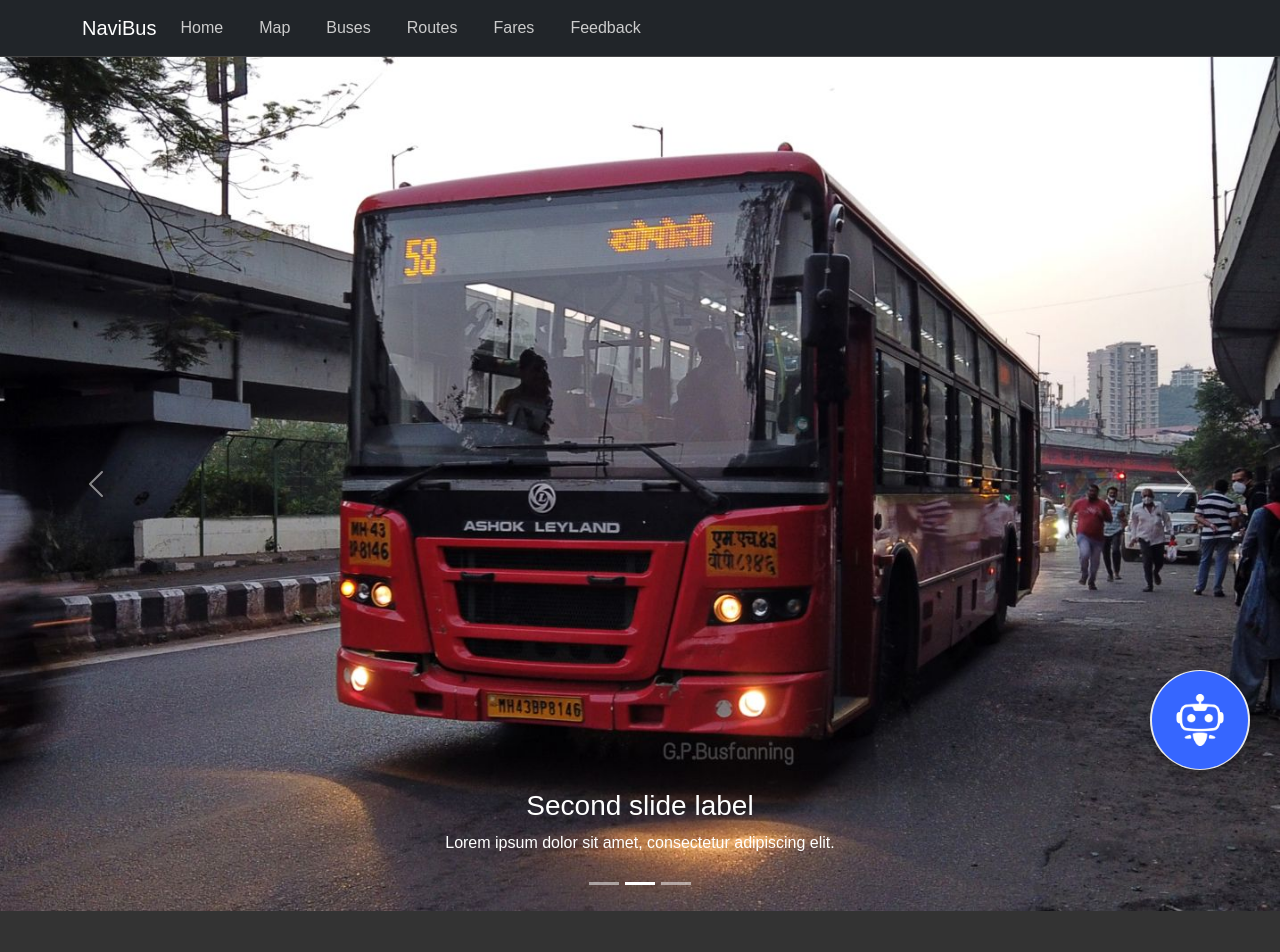
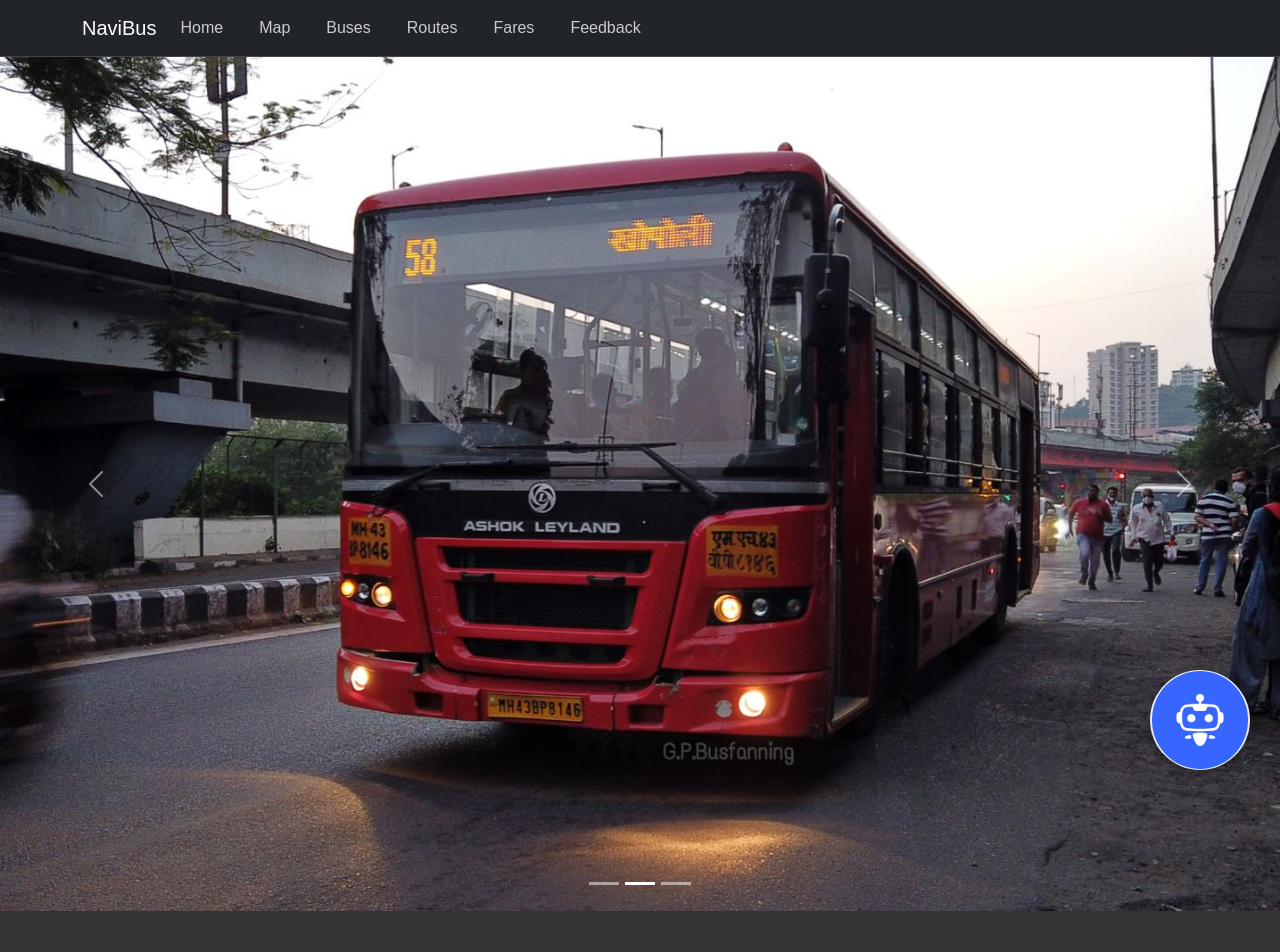
Before and after one commit to AanchalGupta1162/fpwebsite, a React (Create React App) app: page / in a window 1280 px wide. Shown: the top 952 px of the page. Built offline with nearby package versions, Linux system fonts and the light colour scheme.

Commit message:
Removed carousel text

```diff
--- a/src/components/Carousel.js
+++ b/src/components/Carousel.js
@@ -10,8 +10,6 @@
           alt="First slide"
         />
         <Carousel.Caption>
-          <h3>First slide label</h3>
-          <p>Nulla vitae elit libero, a pharetra augue mollis interdum.</p>
         </Carousel.Caption>
       </Carousel.Item>
       <Carousel.Item>
@@ -21,8 +19,6 @@
           alt="Second slide"
         />
         <Carousel.Caption>
-          <h3>Second slide label</h3>
-          <p>Lorem ipsum dolor sit amet, consectetur adipiscing elit.</p>
         </Carousel.Caption>
       </Carousel.Item>
       <Carousel.Item>
@@ -32,8 +28,6 @@
           alt="Third slide"
         />
         <Carousel.Caption>
-          <h3>Third slide label</h3>
-          <p>Praesent commodo cursus magna, vel scelerisque nisl consectetur.</p>
         </Carousel.Caption>
       </Carousel.Item>
     </Carousel>
```
